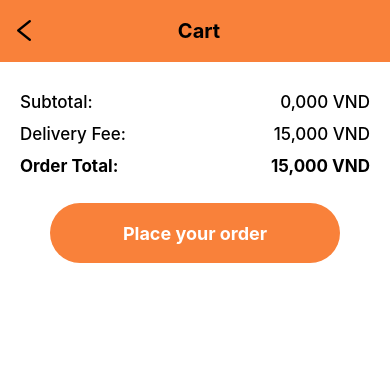
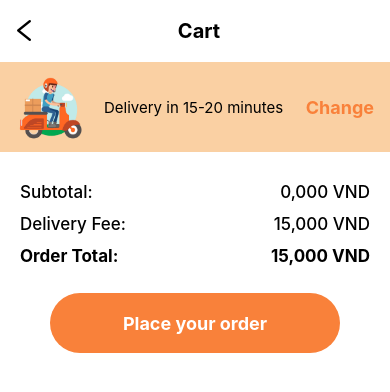
Before and after one commit to tamB2203579/Food-Order-App, a React Native app: screen /Cart in a window 390 px wide. Shown: the top 392 px of the page. Built offline with nearby package versions, Linux system fonts and the light colour scheme.

Commit message:
add delivery option

```diff
--- a/screens/CartScreen.js
+++ b/screens/CartScreen.js
@@ -57,7 +57,7 @@ const CartScreen = ({navigation}) => {
     );
   }
   return (
-    <SafeAreaView style={{backgroundColor: COLORS.primary, flex: 1}}>
+    <SafeAreaView style={{backgroundColor: COLORS.white, flex: 1}}>
       <View style={styles.header}>
         <AntDesign name="left" size={28} color="black"
           style={styles.backIcon}
@@ -69,6 +69,14 @@ const CartScreen = ({navigation}) => {
         <View style={{width: 30}} />
       </View>
 
+      {/* delivery time */}
+      <View style={{flexDirection: 'row', alignItems: 'center', paddingHorizontal: 16, backgroundColor: "rgba(247, 177, 103, 0.6)"}}>
+        <Image source={require("../assets/deliveryman.png")} style={{width: 70, height: 70, marginVertical: 10}}/>
+        <Text style={{paddingLeft: 18, flex: 1, fontSize: 15}}>Delivery in 15-20 minutes</Text>
+        <TouchableOpacity>
+          <Text style={{fontWeight: 'bold', color: COLORS.primary, fontSize: 18}}>Change</Text>
+        </TouchableOpacity>
+      </View>
 
       <FlatList style={{backgroundColor: COLORS.white}}
       showsVerticalScrollIndicator={false}
@@ -140,7 +148,7 @@ const styles = StyleSheet.create({
     flexDirection: 'row',
     alignItems: 'center',
     justifyContent: 'center',
-    backgroundColor: COLORS.primary,
+    backgroundColor: COLORS.white,
     width: '100%'
   },
   cartCard: {
```
Also changed, not shown: components/CartContext.js (+0 -7 lines), assets/deliveryman.png (added).
